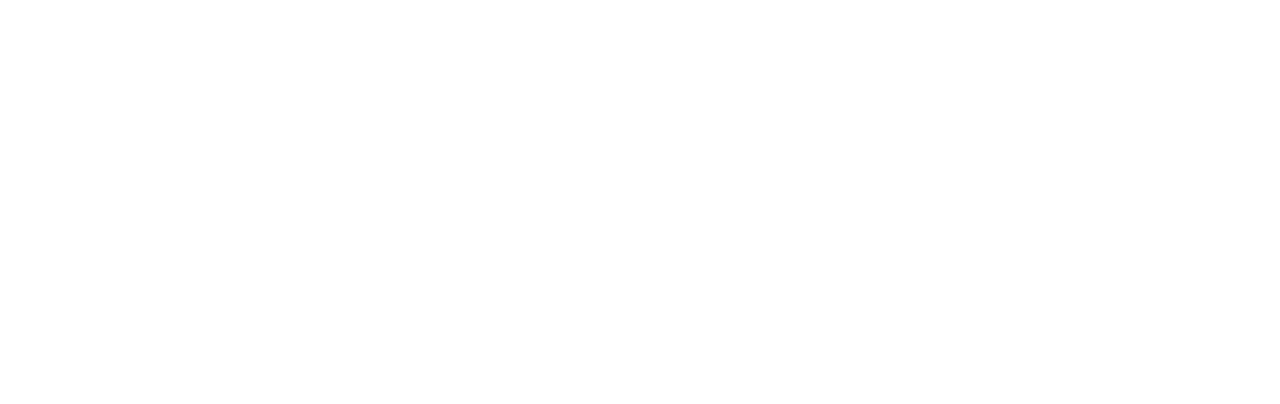
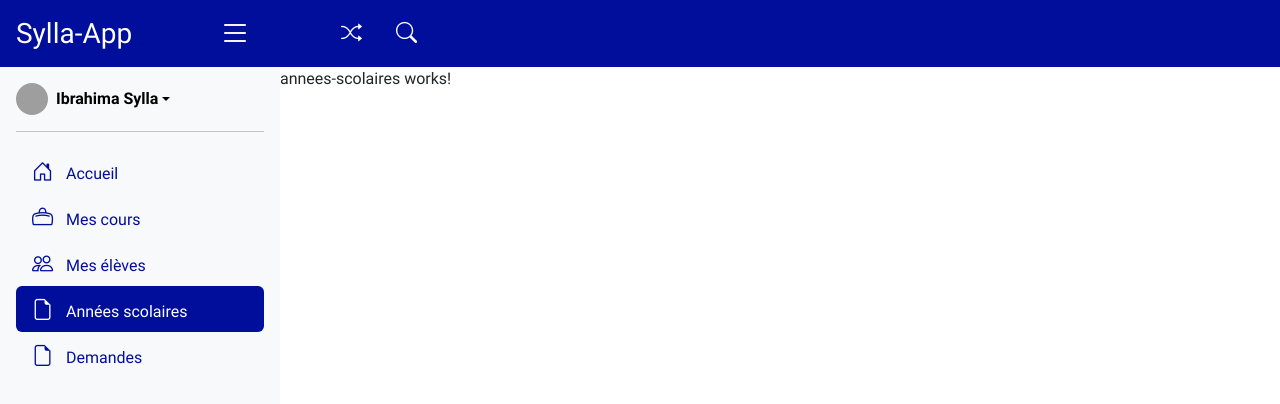
Before and after one commit to isyll/fil-rouge-snt, an Angular app in the folder webapp/: page /annees-scolaires in a window 1280 px wide. Before the commit this address led to /. Shown: the top 404 px of the page. Built offline with nearby package versions, Linux system fonts and the light colour scheme; grey boxes are pictures that could not be loaded.

Commit message:
création du module annees-scolaires

```diff
--- a/webapp/src/app/app-routing.module.ts
+++ b/webapp/src/app/app-routing.module.ts
@@ -14,6 +14,13 @@
             (m) => m.AccueilModule
           ),
       },
+      {
+        path: 'annees-scolaires',
+        loadChildren: () =>
+          import('./modules/annees-scolaires/annees-scolaires.module').then(
+            (m) => m.AnneesScolairesModule
+          ),
+      },
     ],
   },
 ];
--- a/webapp/src/app/components/sidebar/sidebar.component.html
+++ b/webapp/src/app/components/sidebar/sidebar.component.html
@@ -37,25 +37,43 @@
     <hr />
     <ul class="nav nav-pills flex-column mb-auto">
       <li class="nav-item">
-        <a href="#" class="nav-link active" aria-current="page">
+        <a
+          href="#"
+          class="nav-link"
+          routerLink="/"
+          routerLinkActive="active"
+          [routerLinkActiveOptions]="{ exact: true }"
+        >
           <i class="bi bi-house-door sidebar-item-icon"></i>
           Accueil
         </a>
       </li>
-      <li>
-        <a href="#" class="nav-link link-body-emphasis">
+      <li class="nav-item">
+        <a href="#" class="nav-link">
           <i class="bi bi-duffle sidebar-item-icon"></i>
           Mes cours
         </a>
       </li>
-      <li>
-        <a href="#" class="nav-link link-body-emphasis">
+      <li class="nav-item">
+        <a href="#" class="nav-link">
           <i class="bi bi-people sidebar-item-icon"></i>
           Mes élèves
         </a>
       </li>
-      <li>
-        <a href="#" class="nav-link link-body-emphasis">
+      <li class="nav-item">
+        <a
+          href="#"
+          class="nav-link"
+          routerLink="/annees-scolaires"
+          routerLinkActive="active"
+          [routerLinkActiveOptions]="{ exact: true }"
+        >
+          <i class="bi bi-file-earmark sidebar-item-icon"></i>
+          Années scolaires
+        </a>
+      </li>
+      <li class="nav-item">
+        <a href="#" class="nav-link">
           <i class="bi bi-file-earmark sidebar-item-icon"></i>
           Demandes
         </a>
--- /dev/null
+++ b/webapp/src/app/modules/annees-scolaires/page/annees-scolaires.component.html
@@ -0,0 +1 @@
+<p>annees-scolaires works!</p>
```
Also changed, not shown: webapp/src/app/modules/annees-scolaires/annees-scolaires-routing.module.ts (added, +16 -0 lines), webapp/src/app/modules/annees-scolaires/annees-scolaires.module.ts (added, +12 -0 lines), webapp/src/app/modules/annees-scolaires/page/annees-scolaires.component.ts (added, +10 -0 lines), webapp/src/app/modules/annees-scolaires/page/annees-scolaires.component.scss (added).
